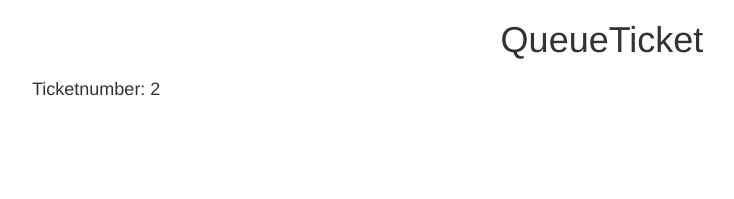
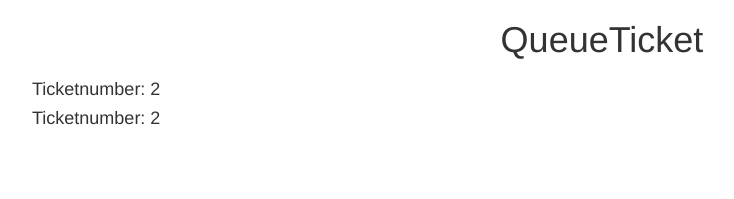
Before and after one commit to johanaschan/queue-ticket-web, an Angular app: page / in a window 1280 px wide. Shown: the top 199 px of the page, without its empty margins (38-772 px from the left). Built offline with nearby package versions, Linux system fonts and the light colour scheme.

Commit message:
testing deploy

```diff
--- a/karma.conf.js
+++ b/karma.conf.js
@@ -1,6 +1,5 @@
 // Karma configuration file, see link for more information
 // https://karma-runner.github.io/0.13/config/configuration-file.html
-
 
 module.exports = function (config) {
 
--- a/src/app/app.component.html
+++ b/src/app/app.component.html
@@ -3,6 +3,7 @@
   <div class="row">
     <div class="col-xs-6">
       <h4>Ticketnumber: {{ticketNumber}}</h4>
+      <h4>Ticketnumber: {{ticketNumber}}</h4>
     </div>
   </div>
 </div>
```
